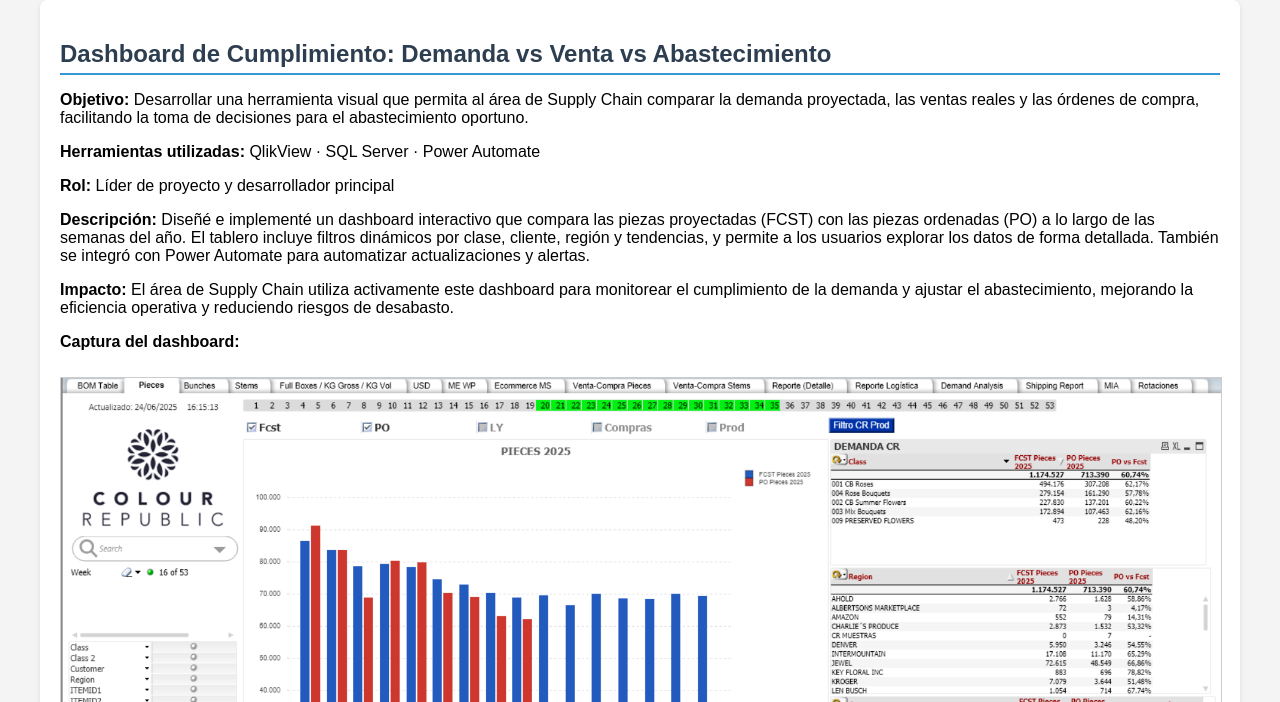
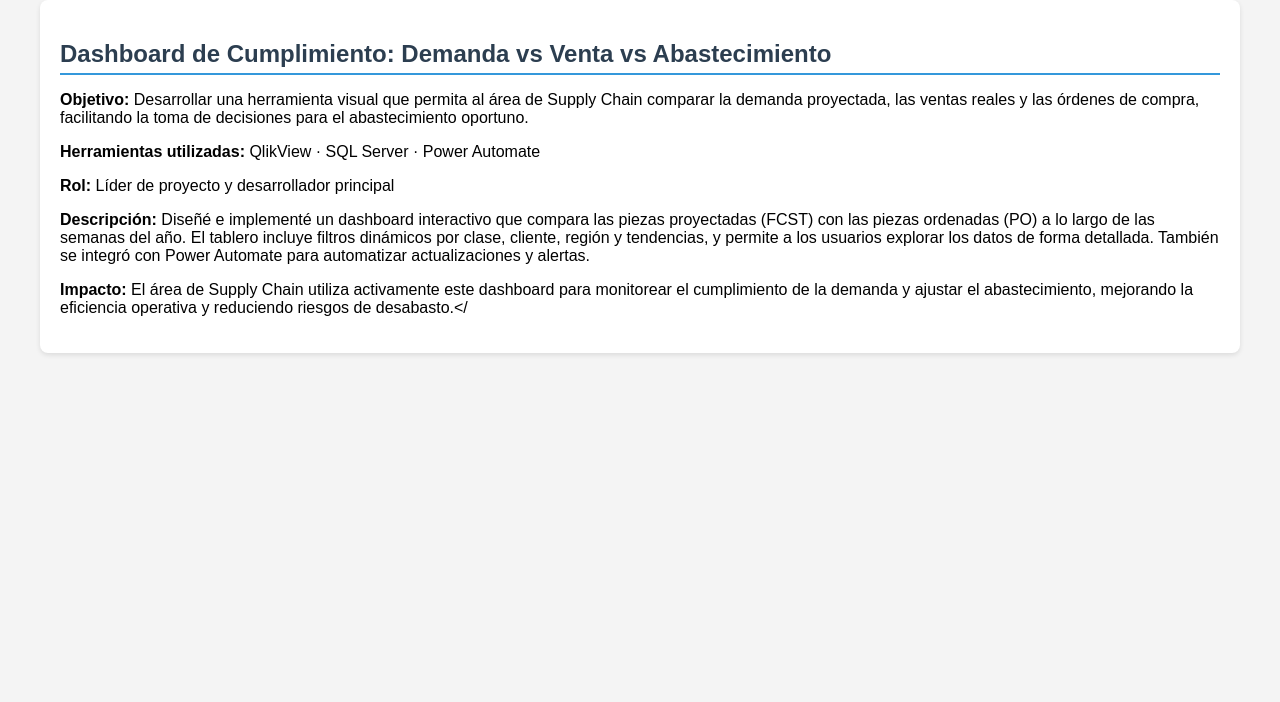
Before and after one commit to lozapata/github.io, a plain HTML site: page index.html in a window 1280 px wide. Shown: the part 98-800 px from the top of the page. Drawn offline with Linux system fonts and the light colour scheme.

Commit message:
Add files via upload

```diff
--- a/index.html
+++ b/index.html
@@ -20,10 +20,4 @@
         <p><strong>Herramientas utilizadas:</strong> QlikView · SQL Server · Power Automate</p>
         <p><strong>Rol:</strong> Líder de proyecto y desarrollador principal</p>
         <p><strong>Descripción:</strong> Diseñé e implementé un dashboard interactivo que compara las piezas proyectadas (FCST) con las piezas ordenadas (PO) a lo largo de las semanas del año. El tablero incluye filtros dinámicos por clase, cliente, región y tendencias, y permite a los usuarios explorar los datos de forma detallada. También se integró con Power Automate para automatizar actualizaciones y alertas.</p>
-        <p><strong>Impacto:</strong> El área de Supply Chain utiliza activamente este dashboard para monitorear el cumplimiento de la demanda y ajustar el abastecimiento, mejorando la eficiencia operativa y reduciendo riesgos de desabasto.</p>
-        <p><strong>Captura del dashboard:</strong></p>
-        <img src="dashboard.png" alt="Dashboard de cumplimiento">
-    </div>
-
-</body>
-</html>
+        <p><strong>Impacto:</strong> El área de Supply Chain utiliza activamente este dashboard para monitorear el cumplimiento de la demanda y ajustar el abastecimiento, mejorando la eficiencia operativa y reduciendo riesgos de desabasto.</
```
Also changed, not shown: dashboard_logistica.png (added).
